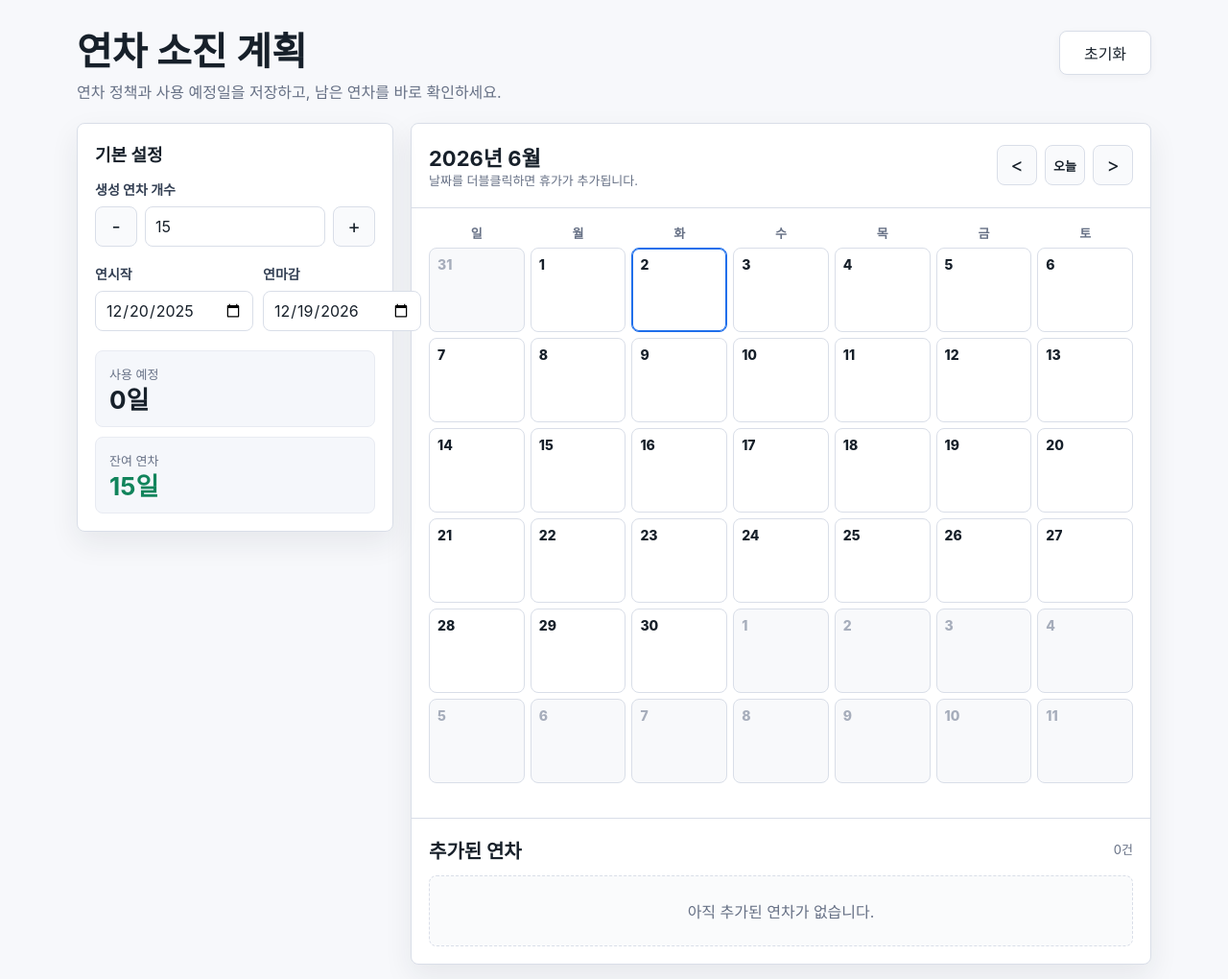
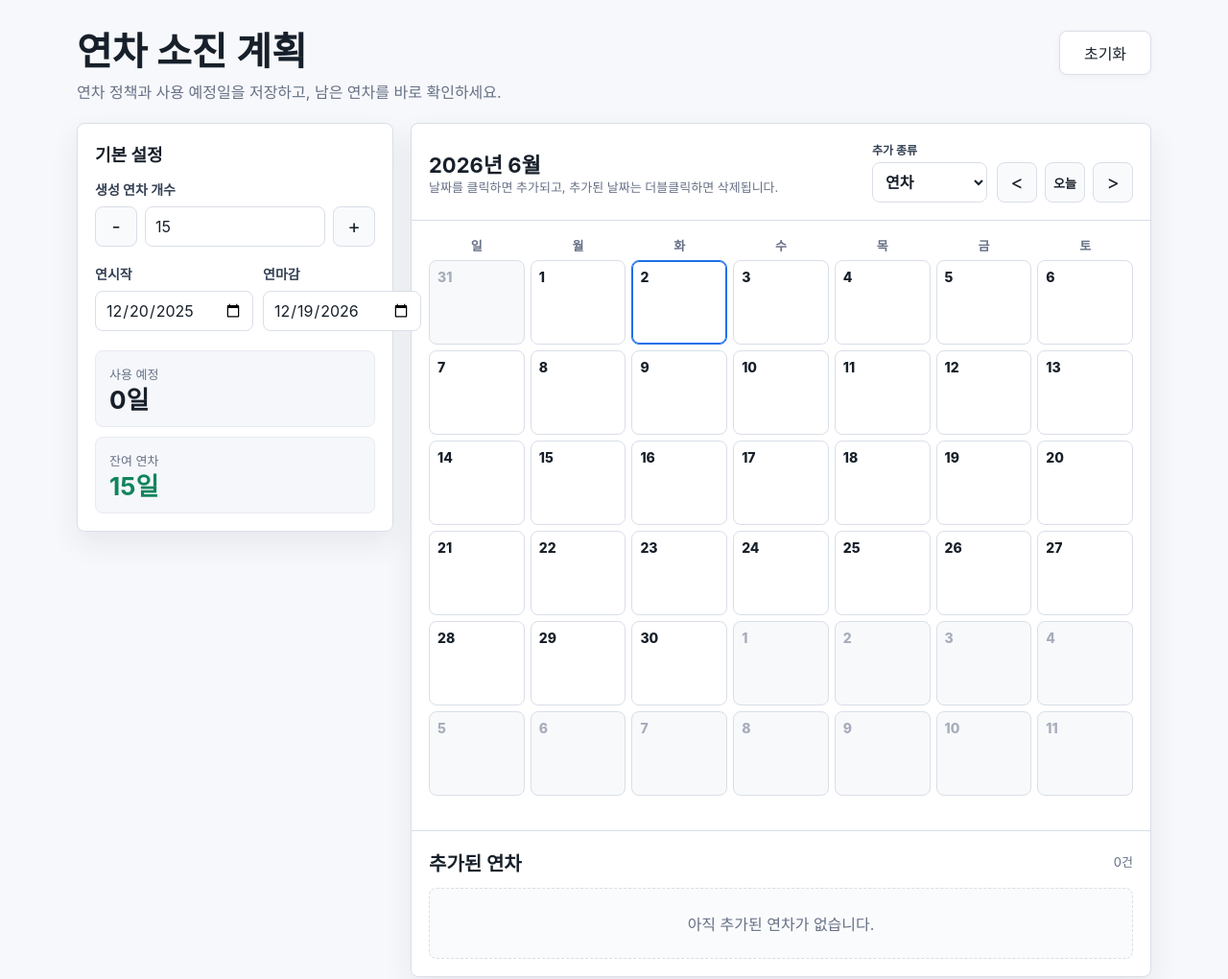
Before and after one commit to emzei/VacationCalc, a plain HTML site: page index.html in a window 1280 px wide. Shown: the top 1020 px of the page at 96% size. Drawn offline with Linux system fonts and the light colour scheme.

Commit message:
Add selectable leave type for calendar clicks

```diff
--- a/index.html
+++ b/index.html
@@ -227,9 +227,32 @@
       font-size: 22px;
     }
 
+    .calendar-controls {
+      display: flex;
+      align-items: end;
+      gap: 10px;
+      flex-wrap: wrap;
+      justify-content: flex-end;
+    }
+
     .calendar-nav {
       display: flex;
       gap: 8px;
+    }
+
+    .add-type-field {
+      min-width: 120px;
+    }
+
+    .add-type-field label {
+      margin-bottom: 5px;
+      font-size: 12px;
+    }
+
+    .add-type-field select {
+      min-height: 42px;
+      padding: 8px 9px;
+      font-weight: 800;
     }
 
     .month-button {
@@ -427,6 +450,10 @@
         align-self: flex-start;
       }
 
+      .calendar-controls {
+        justify-content: flex-start;
+      }
+
       .date-row {
         grid-template-columns: 1fr;
       }
@@ -521,12 +548,18 @@
         <div class="calendar-header">
           <div>
             <h2 id="monthTitle"></h2>
-            <p class="hint">날짜를 더블클릭하면 휴가가 추가됩니다.</p>
+            <p class="hint">날짜를 클릭하면 추가되고, 추가된 날짜는 더블클릭하면 삭제됩니다.</p>
           </div>
-          <div class="calendar-nav">
-            <button class="month-button" id="prevMonth" type="button" aria-label="지난달">&lt;</button>
-            <button class="month-button" id="todayMonth" type="button" aria-label="이번 달">오늘</button>
-            <button class="month-button" id="nextMonth" type="button" aria-label="다음달">&gt;</button>
+          <div class="calendar-controls">
+            <div class="add-type-field">
+              <label for="addLeaveType">추가 종류</label>
+              <select id="addLeaveType"></select>
+            </div>
+            <div class="calendar-nav">
+              <button class="month-button" id="prevMonth" type="button" aria-label="지난달">&lt;</button>
+              <button class="month-button" id="todayMonth" type="button" aria-label="이번 달">오늘</button>
+              <button class="month-button" id="nextMonth" type="button" aria-label="다음달">&gt;</button>
+            </div>
           </div>
         </div>
 
@@ -577,6 +610,7 @@
       prevMonth: document.querySelector("#prevMonth"),
       todayMonth: document.querySelector("#todayMonth"),
       nextMonth: document.querySelector("#nextMonth"),
+      addLeaveType: document.querySelector("#addLeaveType"),
       calendarGrid: document.querySelector("#calendarGrid"),
       leaveList: document.querySelector("#leaveList"),
       emptyMessage: document.querySelector("#emptyMessage"),
@@ -596,6 +630,7 @@
         totalDays: 15,
         yearStart: toDateKey(new Date(currentYear - 1, 11, 20)),
         yearEnd: toDateKey(new Date(currentYear, 11, 19)),
+        selectedLeaveType: "full",
         leaves: []
       };
     }
@@ -615,6 +650,7 @@
         totalDays: Number.isFinite(Number(raw.totalDays)) ? Number(raw.totalDays) : fallback.totalDays,
         yearStart: isDateKey(raw.yearStart) ? raw.yearStart : fallback.yearStart,
         yearEnd: isDateKey(raw.yearEnd) ? raw.yearEnd : fallback.yearEnd,
+        selectedLeaveType: leaveTypes[raw.selectedLeaveType] ? raw.selectedLeaveType : fallback.selectedLeaveType,
         leaves: normalizeLeaves(raw.leaves)
       };
     }
@@ -706,6 +742,7 @@
       els.totalDays.value = state.totalDays;
       els.yearStart.value = state.yearStart;
       els.yearEnd.value = state.yearEnd;
+      els.addLeaveType.value = state.selectedLeaveType;
 
       const used = usedTotal();
       const remaining = state.totalDays - used;
@@ -745,7 +782,7 @@
         const hasLeave = items.length > 0;
         const canAddLeave = selectable && !hasLeave;
         button.disabled = !selectable;
-        button.setAttribute("aria-label", canAddLeave ? `${formatDate(dateKey)} 휴가 추가` : `${formatDate(dateKey)} ${selectable ? "이미 연차 추가됨" : "선택 불가"}`);
+        button.setAttribute("aria-label", canAddLeave ? `${formatDate(dateKey)} ${leaveTypes[state.selectedLeaveType].label} 추가` : `${formatDate(dateKey)} ${selectable ? "더블클릭하여 삭제" : "선택 불가"}`);
         if (date.getMonth() !== month) button.classList.add("outside");
         if (!selectable) button.classList.add("unavailable");
         if (dateKey === toDateKey(today)) button.classList.add("today");
@@ -771,7 +808,9 @@
         }
 
         if (canAddLeave) {
-          button.addEventListener("dblclick", () => addLeave(dateKey));
+          button.addEventListener("click", () => addLeave(dateKey));
+        } else if (hasLeave) {
+          button.addEventListener("dblclick", () => deleteLeaveByDate(dateKey));
         }
         els.calendarGrid.append(button);
       }
@@ -823,7 +862,7 @@
       state.leaves.push({
         id: crypto.randomUUID(),
         date: dateKey,
-        type: "full"
+        type: state.selectedLeaveType
       });
       render();
     }
@@ -835,6 +874,11 @@
 
     function deleteLeave(id) {
       state.leaves = state.leaves.filter((item) => item.id !== id);
+      render();
+    }
+
+    function deleteLeaveByDate(dateKey) {
+      state.leaves = state.leaves.filter((item) => item.date !== dateKey);
       render();
     }
 
@@ -868,6 +912,18 @@
       render();
     });
 
+    Object.entries(leaveTypes).forEach(([type, config]) => {
+      const option = document.createElement("option");
+      option.value = type;
+      option.textContent = config.label;
+      els.addLeaveType.append(option);
+    });
+
+    els.addLeaveType.addEventListener("change", () => {
+      state.selectedLeaveType = els.addLeaveType.value;
+      render();
+    });
+
     els.prevMonth.addEventListener("click", () => shiftMonth(-1));
     els.nextMonth.addEventListener("click", () => shiftMonth(1));
     els.todayMonth.addEventListener("click", () => {
```
